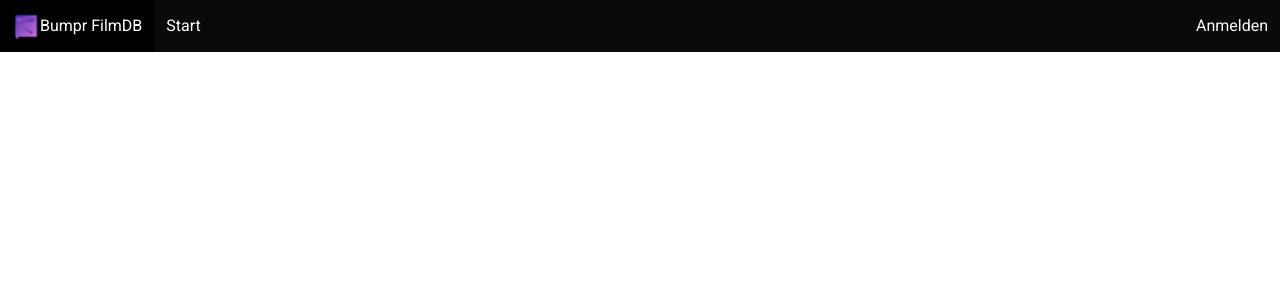
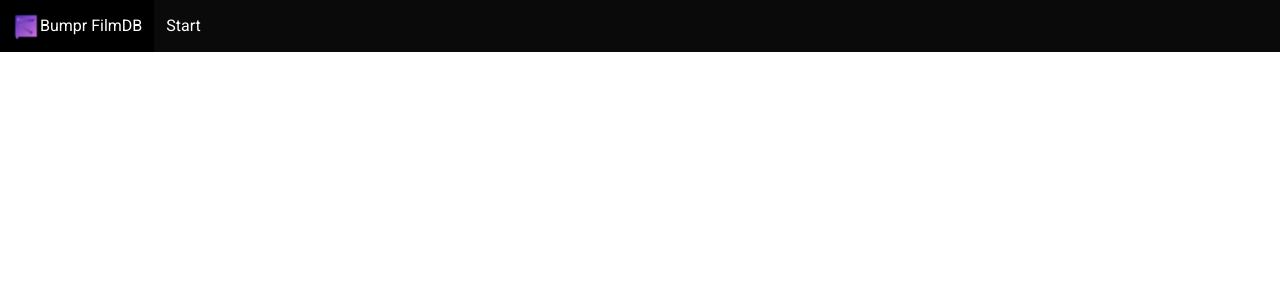
Before and after one commit to frawis/php-bumpr, a PHP site: page /parts/header.php in a window 1280 px wide. Shown: the top 300 px of the page. Run offline with PHP 8.4, Linux system fonts and the light colour scheme; data that the repository does not hold is empty; some libraries are stand-ins or nearby versions; some web fonts are replaced.

Commit message:
changed login

```diff
--- a/public/parts/header.php
+++ b/public/parts/header.php
@@ -1,6 +1,6 @@
 <?php
 if ( ! isset( $_SESSION['angemeldet'] ) ) {
-	$_SESSION['angemeldet'] = false;
+	$_SESSION['angemeldet'] = true;
 }
 
 if ( ! isset( $_SESSION['benutzername'] ) ) {
--- a/sass/_variables.scss
+++ b/sass/_variables.scss
@@ -54,6 +54,6 @@ $secondary: $green !default;
 
 $accent: $grey-light;
 
-$purple-invert: findColorInvert($purple);
-$link: $purple !default;
+$purple-invert: findColorInvert($turquoise);
+$link: $turquoise !default;
 $link-hover: $purple-invert !default;
```
Also changed, not shown: public/parts/intern.html (+6 -2 lines), public/assets/css/style.css.
